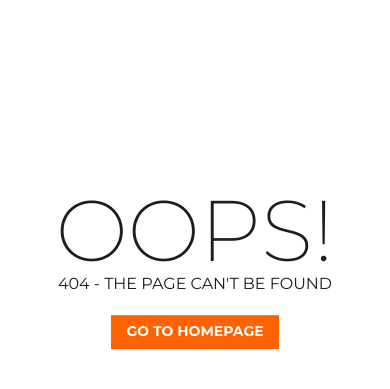
After one commit to aerdnaaa/Application-Security-Project-Secure, a Flask app: page /error in a window 390 px wide. The commit adds this page. Shown: the part 169-558 px from the top of the page. Run offline with Flask 2, Linux system fonts and the light colour scheme; some libraries are stand-ins or nearby versions.

Commit message:
ACCESS CONTROLS

```diff
--- /dev/null
+++ b/flaskr/templates/main/Error404.html
@@ -0,0 +1,152 @@
+<!DOCTYPE html>
+<html lang="en">
+
+<head>
+	<meta charset="utf-8">
+	<meta http-equiv="X-UA-Compatible" content="IE=edge">
+	<meta name="viewport" content="width=device-width, initial-scale=1">
+	<!-- The above 3 meta tags *must* come first in the head; any other head content must come *after* these tags -->
+
+	<title>404 HTML Template by Colorlib</title>
+
+	<!-- Google font -->
+	<link href="https://fonts.googleapis.com/css?family=Montserrat:200,400,700" rel="stylesheet">
+
+	<!-- Custom stlylesheet -->
+	<link type="text/css" rel="stylesheet" href="css/style.css" />
+
+	<!-- HTML5 shim and Respond.js for IE8 support of HTML5 elements and media queries -->
+	<!-- WARNING: Respond.js doesn't work if you view the page via file:// -->
+	<!--[if lt IE 9]>
+		  <script src="https://oss.maxcdn.com/html5shiv/3.7.3/html5shiv.min.js"></script>
+		  <script src="https://oss.maxcdn.com/respond/1.4.2/respond.min.js"></script>
+		<![endif]-->
+    <style>
+        * {
+        -webkit-box-sizing: border-box;
+          box-sizing: border-box;
+    }
+
+    body {
+    padding: 0;
+    margin: 0;
+    }
+r
+    #notfound {
+    position: relative;
+    height: 100vh;
+    }
+
+    #notfound .notfound {
+    position: absolute;
+    left: 50%;
+    top: 50%;
+    -webkit-transform: translate(-50%, -50%);
+        -ms-transform: translate(-50%, -50%);
+            transform: translate(-50%, -50%);
+    }
+
+    .notfound {
+    max-width: 520px;
+    width: 100%;
+    line-height: 1.4;
+    text-align: center;
+    }
+
+    .notfound .notfound-404 {
+    position: relative;
+    height: 200px;
+    margin: 0px auto 20px;
+    z-index: -1;
+    }
+
+    .notfound .notfound-404 h1 {
+    font-family: 'Montserrat', sans-serif;
+    font-size: 236px;
+    font-weight: 200;
+    margin: 0px;
+    color: #211b19;
+    text-transform: uppercase;
+    position: absolute;
+    left: 50%;
+    top: 50%;
+    -webkit-transform: translate(-50%, -50%);
+        -ms-transform: translate(-50%, -50%);
+            transform: translate(-50%, -50%);
+    }
+
+    .notfound .notfound-404 h2 {
+    font-family: 'Montserrat', sans-serif;
+    font-size: 28px;
+    font-weight: 400;
+    text-transform: uppercase;
+    color: #211b19;
+    background: #fff;
+    padding: 10px 5px;
+    margin: auto;
+    display: inline-block;
+    position: absolute;
+    bottom: 0px;
+    left: 0;
+    right: 0;
+    }
+
+    .notfound a {
+    font-family: 'Montserrat', sans-serif;
+    display: inline-block;
+    font-weight: 700;
+    text-decoration: none;
+    color: #fff;
+    text-transform: uppercase;
+    padding: 13px 23px;
+    background: #ff6300;
+    font-size: 18px;
+    -webkit-transition: 0.2s all;
+    transition: 0.2s all;
+    }
+
+    .notfound a:hover {
+    color: #ff6300;
+    background: #211b19;
+    }
+
+    @media only screen and (max-width: 767px) {
+    .notfound .notfound-404 h1 {
+        font-size: 148px;
+    }
+    }
+
+    @media only screen and (max-width: 480px) {
+    .notfound .notfound-404 {
+        height: 148px;
+        margin: 0px auto 10px;
+    }
+    .notfound .notfound-404 h1 {
+        font-size: 86px;
+    }
+    .notfound .notfound-404 h2 {
+        font-size: 16px;
+    }
+    .notfound a {
+        padding: 7px 15px;
+        font-size: 14px;
+    }
+    }
+    </style>
+</head>
+
+<body>
+
+	<div id="notfound">
+		<div class="notfound">
+			<div class="notfound-404">
+				<h1>Oops!</h1>
+				<h2>404 - The Page can't be found</h2>
+			</div>
+			<a href="/Home">Go TO Homepage</a>
+		</div>
+	</div>
+
+</body><!-- This templates was made by Colorlib (https://colorlib.com) -->
+
+</html>
--- a/flaskr/views/main.py
+++ b/flaskr/views/main.py
@@ -3,7 +3,7 @@ from flaskr.models.User import User
 from flaskr.forms import ContactUs, Reviews
 import sqlite3, os
 from flaskr import file_directory
-from flask_login import current_user, login_required
+from flask_login import current_user
 
 main_blueprint = Blueprint('main', __name__)
 
@@ -69,7 +69,7 @@ def emailus():
     c = conn.cursor()
     if request.method == "POST" and contactUsForm.validate():
 
-        c.execute("""INSERT INTO query VALUES ("{}", "{}", "{}","{}")""".format(contactUsForm.name.data,contactUsForm.email.data,contactUsForm.subject.data,contactUsForm.message.data))
+        c.execute("""INSERT INTO query VALUES (?, ?, ?,?)""",(contactUsForm.name.data,contactUsForm.email.data,contactUsForm.subject.data,contactUsForm.message.data))
         conn.commit()
         conn.close()
         return redirect(url_for('main.emailus'))
@@ -86,15 +86,20 @@ def reviews(productid):
     reviewsform = Reviews(request.form)
     conn = sqlite3.connect(os.path.join(file_directory, "storage.db"))
     c = conn.cursor()
-    c.execute("SELECT rowid,* FROM products WHERE rowid={}".format(productid))
+    c.execute("SELECT rowid,* FROM products WHERE rowid=?",(productid,))
     product = c.fetchone()
 
     c.execute("SELECT * FROM reviews")
     reviews=c.fetchall()
 
     if request.method == "POST" and reviewsform.validate():
-        c.execute("""INSERT INTO reviews VALUES ("{}", "{}", "{}")""".format(product[0], user.get_username(), reviewsform.reviews.data))
+        c.execute("""INSERT INTO reviews VALUES (?, ?, ?)""",(product[0], user.get_username(), reviewsform.reviews.data))
         conn.commit()
         return redirect(url_for('main.reviews', productid=productid))
 
     return render_template("main/Reviews.html", user=user, product=product, reviews=reviews, form=reviewsform)
+
+
+@main_blueprint.route("/error")
+def error404():
+    return render_template("main/Error404.html")
```
Also changed, not shown: database.py (+7 -0 lines), flaskr/templates/main/About.html (+6 -1 lines), flaskr/templates/main/Reviews.html (+7 -3 lines), flaskr/views/admin.py (+122 -30 lines), flaskr/views/user.py (+5 -2 lines), storage.db.
